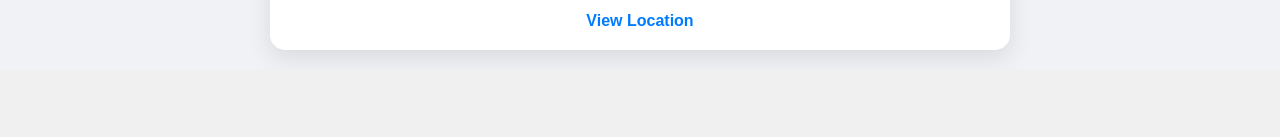
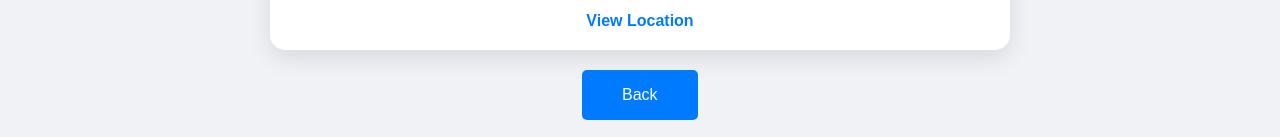
Before and after one commit to Sunilchow19/WorkSpaceFinder, a React (Vite) app: page /seemore/1 in a window 1280 px wide. Shown: the part 795-932 px from the top of the page. Before the commit the page ends 865 px from the top, so only its background shows below. Built offline with nearby package versions, Linux system fonts and the light colour scheme.

Commit message:
Back functionality

```diff
--- a/src/Component/seemore.jsx
+++ b/src/Component/seemore.jsx
@@ -1,14 +1,16 @@
 import { useState, useEffect } from "react";
-import { useParams } from "react-router-dom";
+import { useNavigate, useParams } from "react-router-dom";
 import Slider from "react-slick";  // Import Slider
 import "slick-carousel/slick/slick.css";
 import "slick-carousel/slick/slick-theme.css";
 import Heading from "./heading";
 import Footer from "./footer";
 import styles from "../Styles/seemore.module.css"
+import { Link } from "react-router-dom";
 
 function Seemore() {
   const { id } = useParams();
+  const navigate = useNavigate();
 
   const workspaceData = [
     {
@@ -199,6 +201,9 @@ function Seemore() {
           </a>
 
         </div>
+        <button className={styles.backButton} onClick={() => navigate(-1)}>
+            Back
+        </button>
         </div>
       ) : (
         <p>Loading...</p>
--- a/src/Styles/seemore.module.css
+++ b/src/Styles/seemore.module.css
@@ -86,6 +86,18 @@
     color: #555555;
   }
 
+  .backButton {
+    margin-top: 20px;
+    padding: 16px 40px;
+    font-size: 1rem;
+    background: #007BFF;
+    color: white;
+    border: none;
+    border-radius: 5px;
+    cursor: pointer;
+    margin-left: 19.5rem;
+  }
+
   /* Responsive styles for mobile screens */
   @media (min-width:350px) and (max-width: 768px) {
     .container {
```
